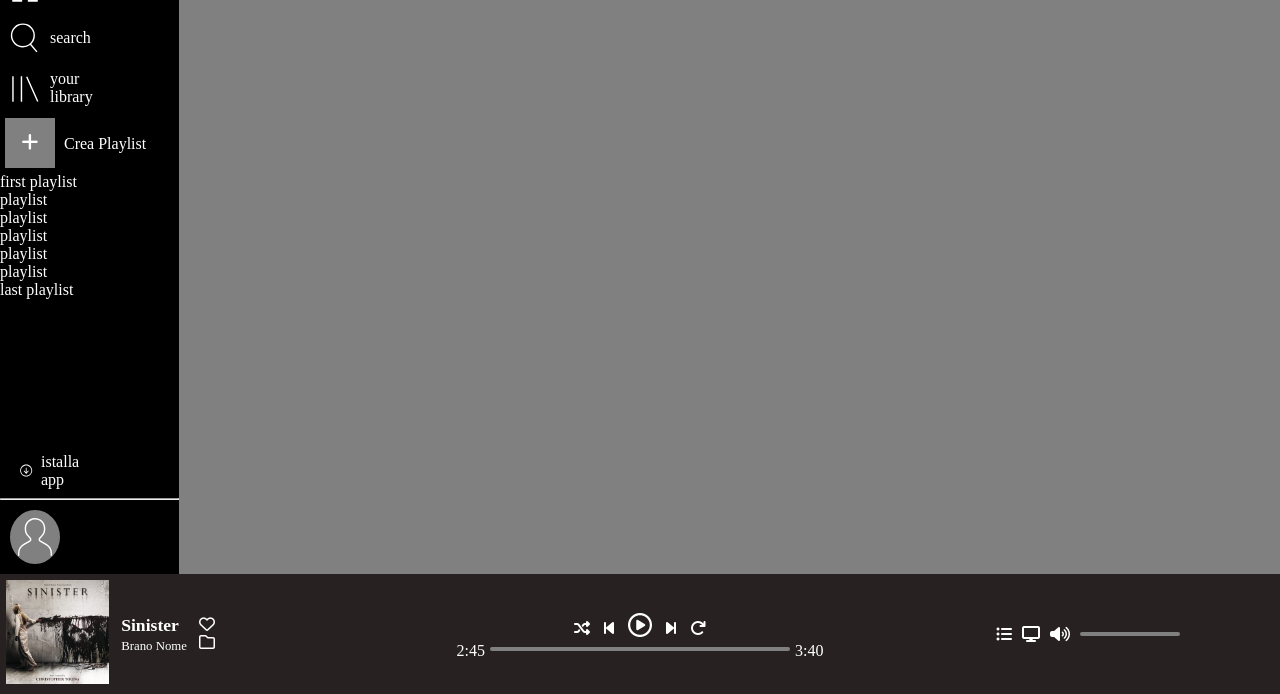
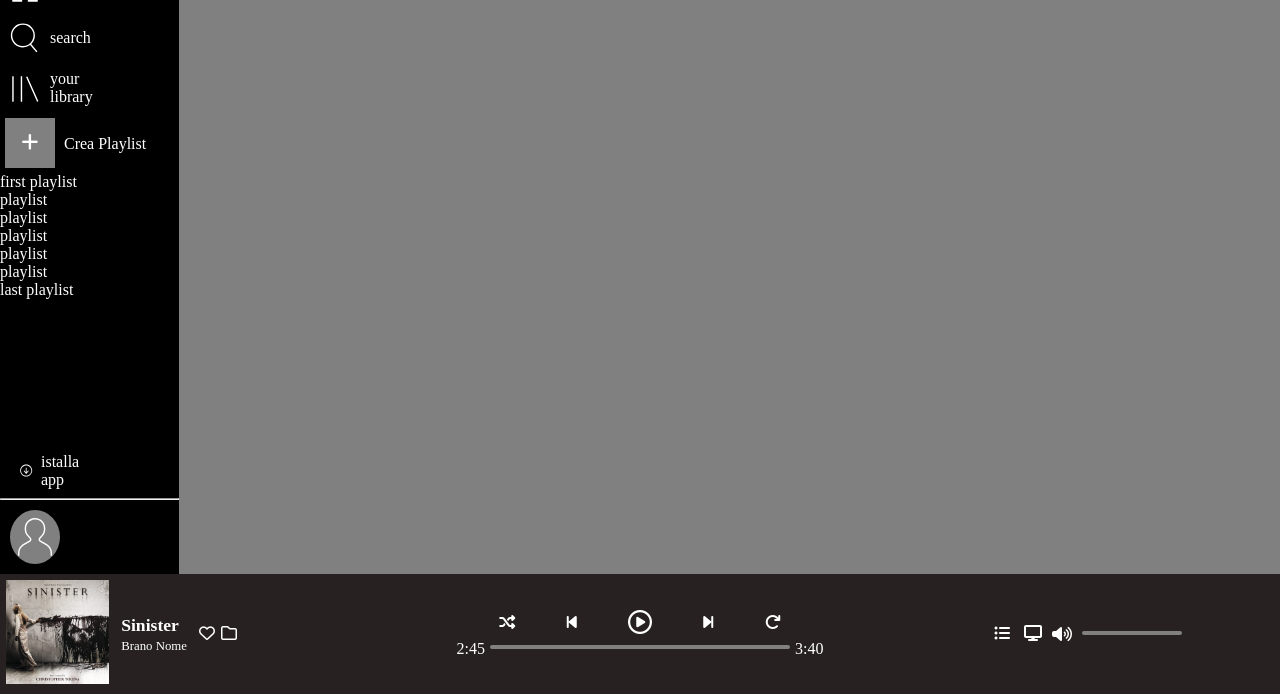
Before and after one commit to giuseppemsabino/html-css-spotifyweb, a plain HTML site: page index.html in a window 1280 px wide. Shown: the part 106-800 px from the top of the page. Drawn offline with Linux system fonts and the light colour scheme.

Commit message:
media list semi fixed

```diff
--- a/css/style.css
+++ b/css/style.css
@@ -151,7 +151,9 @@ margin: 10px;
  }
  .volume-bar{
   flex-grow: 1;
+  display: flex;
 
+  max-width:  100%;
   min-width: 50px;
   margin: 5px;
 
@@ -159,9 +161,16 @@ margin: 10px;
   background-color: grey;
   border-radius: 2px;
 }
+.volume-zone{
+  display: flex;
+}
 
-.button-media *{
-  padding: 5px;
+.button-media {
+  display: flex;
+  justify-content: space-evenly;
+  align-items: center;
+  width: 100%;
+  margin-bottom: 5px;
 }
 
 .fa-circle-play{
@@ -235,3 +244,16 @@ margin: 10px;
     }
 
   }
+
+  @media screen and (min-width: 878px){
+
+
+    /* media bar */
+
+    .option-song{
+      display: flex;
+    }
+
+
+
+  }
--- a/index.html
+++ b/index.html
@@ -67,19 +67,26 @@
             </div>
             <div class="progress-bar-container">
                <div class="button-media">
-                <i class="fa-solid fa-shuffle"></i>
-                <i class="fa-solid fa-backward-step"></i>
-                <i class="fa-regular fa-circle-play"></i>
-                <i class="fa-solid fa-forward-step"></i>
-                <i class="fa-solid fa-arrow-rotate-right"></i>
-            </div>
+                   <div> <i class="fa-solid fa-shuffle"></i></div>
+                   <div><i class="fa-solid fa-backward-step"></i></div>
+                    <div> <i class="fa-regular fa-circle-play"></i></div>
+                    <div><i class="fa-solid fa-forward-step"></i></div>
+                    <div><i class="fa-solid fa-arrow-rotate-right"></i></div>
+                </div>
                <div class="bar-media">
                 2:45 <div class="progress-bar"></div> 3:40
                </div>
             </div>
             <div class="volum-controler">
                 <div class="volume-pack">
-                    <i class="fa-solid fa-list-ul"></i>   <i class="fa-solid fa-display"></i>    <i class="fa-solid fa-volume-high"></i> <div class="volume-bar"></div>
+                    <div class="play-queue">
+                        <i class="fa-solid fa-list-ul"></i>
+                        <i class="fa-solid fa-display"></i>
+                    </div>
+                    <div class="volume-zone">
+                        <i class="fa-solid fa-volume-high"></i>
+                        <div class="volume-bar"></div>
+                     </div>
                 </div>
             </div>
     </footer>
```
